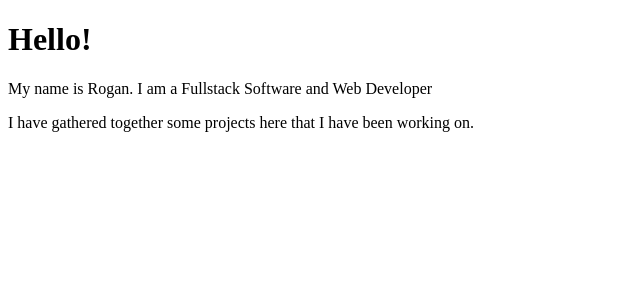
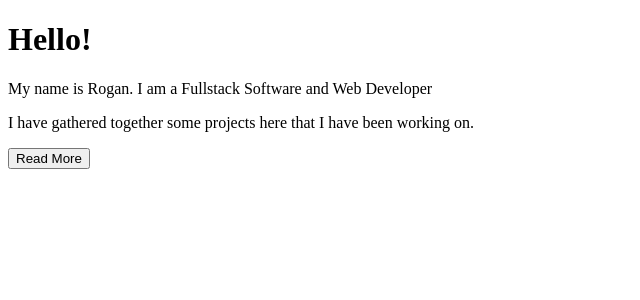
Before and after one commit to rogan-templer/portfolio, a React (Create React App) app in the folder portfolio/: page / in a window 1280 px wide. Shown: the top 300 px of the page, without its empty margins (0-640 px from the left). Built offline with nearby package versions, Linux system fonts and the light colour scheme.

Commit message:
added a button to show/hide bio details

```diff
--- a/portfolio/src/App.js
+++ b/portfolio/src/App.js
@@ -5,8 +5,15 @@ class App extends Component {
   constructor() {
     super();
     this.state = { displayBio: false }
+
+    // console.log('component this', this);
+
+    this.toggleDisplayBio = this.toggleDisplayBio.bind(this)
   }
 
+  toggleDisplayBio() {
+    this.setState({ displayBio: !this.state.displayBio })
+  }
 
   render() {
     return (
@@ -19,8 +26,13 @@ class App extends Component {
           <div>
           <p>I live in Auckland and have recently pivoted into tech after a prior career as an Underwriter in the Life and disability Insurance world.</p>
           <p>When I am not working I spend time with my family and have been developing a healthy obsession with surfing.</p>
+          <button onClick={this.toggleDisplayBio}>Show Less</button>
           </div>
-          ) : null
+          ) : (
+            <div>
+              <button onClick={this.toggleDisplayBio}>Read More</button>
+            </div>
+          )
       }
       </div>
     )
```
